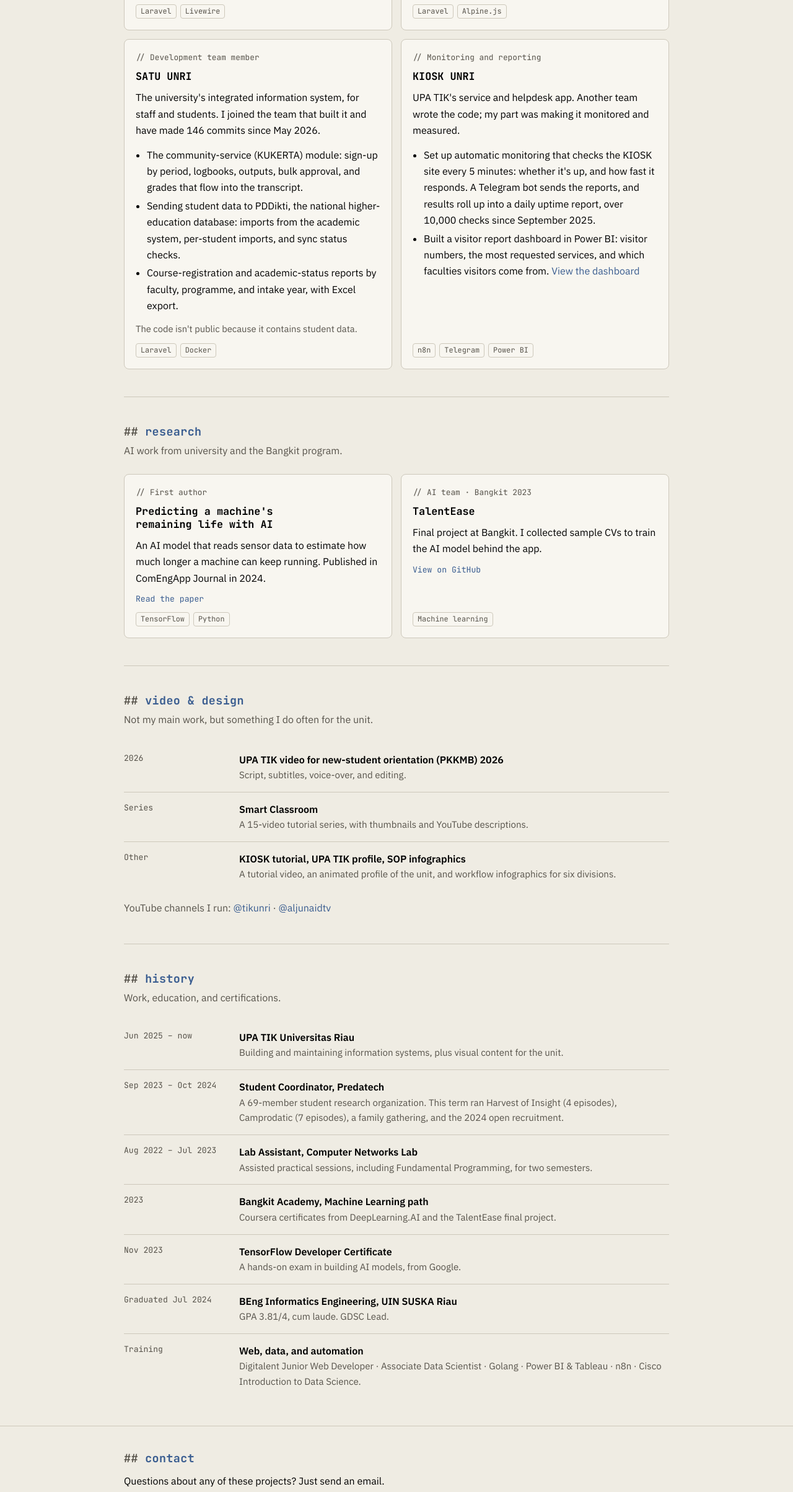
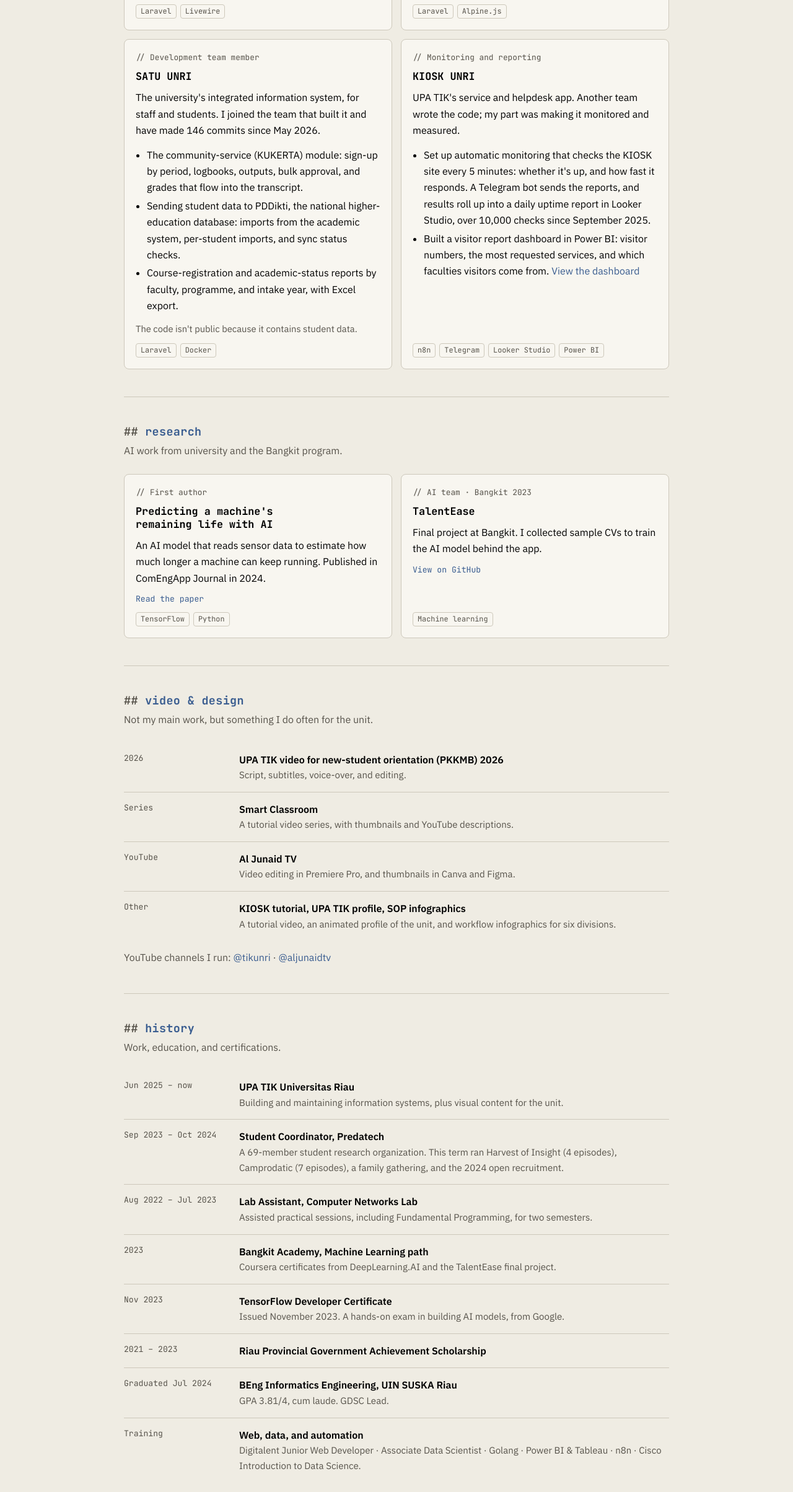
Before and after one commit to amdfzn/portfolio, a plain HTML site: page index.html in a window 1280 px wide. Shown: the part 1660-4068 px from the top of the page at 62% size. Drawn offline with Linux system fonts and the light colour scheme.

Commit message:
Tambah OG image, Al Junaid TV, beasiswa; KIOSK pakai Looker Studio
Co-Authored-By: Claude Opus 5.5 <noreply@anthropic.com>

```diff
--- a/index.html
+++ b/index.html
@@ -4,6 +4,14 @@
 <meta charset="utf-8">
 <meta name="viewport" content="width=device-width, initial-scale=1">
 <title>Ahmad Fauzan · Portfolio</title>
+<meta property="og:type" content="website">
+<meta property="og:title" content="Ahmad Fauzan — Backend &amp; Applied AI Developer">
+<meta property="og:description" content="Laravel, Python, TensorFlow, n8n. UPA TIK Universitas Riau.">
+<meta property="og:url" content="https://amdfzn.github.io/portfolio/">
+<meta property="og:image" content="https://amdfzn.github.io/portfolio/og-image.png">
+<meta property="og:image:width" content="1200">
+<meta property="og:image:height" content="630">
+<meta name="twitter:card" content="summary_large_image">
 <link rel="preconnect" href="https://fonts.googleapis.com">
 <link rel="preconnect" href="https://fonts.gstatic.com" crossorigin>
 <link href="https://fonts.googleapis.com/css2?family=IBM+Plex+Sans:wght@400;500;600&family=JetBrains+Mono:wght@400;500;700&display=swap" rel="stylesheet">
@@ -262,12 +270,12 @@ footer .contact span { color: var(--muted); }
           <p lang="id">Aplikasi layanan dan helpdesk UPA TIK. Kodenya ditulis tim lain; bagian saya membuat aplikasi ini terpantau dan terukur.</p>
           <p lang="en">UPA TIK's service and helpdesk app. Another team wrote the code; my part was making it monitored and measured.</p>
           <ul>
-            <li lang="id">Membuat pemantauan otomatis yang memeriksa situs KIOSK setiap 5 menit: hidup atau mati, dan seberapa cepat merespons. Laporannya dikirim lewat bot Telegram dan direkap jadi laporan uptime harian, lebih dari 10.000 pemeriksaan sejak September 2025.</li>
-            <li lang="en">Set up automatic monitoring that checks the KIOSK site every 5 minutes: whether it's up, and how fast it responds. A Telegram bot sends the reports, and results roll up into a daily uptime report, over 10,000 checks since September 2025.</li>
+            <li lang="id">Membuat pemantauan otomatis yang memeriksa situs KIOSK setiap 5 menit: hidup atau mati, dan seberapa cepat merespons. Laporannya dikirim lewat bot Telegram dan direkap jadi laporan uptime harian di Looker Studio, lebih dari 10.000 pemeriksaan sejak September 2025.</li>
+            <li lang="en">Set up automatic monitoring that checks the KIOSK site every 5 minutes: whether it's up, and how fast it responds. A Telegram bot sends the reports, and results roll up into a daily uptime report in Looker Studio, over 10,000 checks since September 2025.</li>
             <li lang="id">Membuat dashboard laporan pengunjung di Power BI: jumlah pengunjung, layanan yang paling banyak dicari, dan asal fakultas. <a href="https://app.powerbi.com/view?r=eyJrIjoiNWRhMzQ4OWMtNmQ3Ny00YjRiLWE1ZmUtZmEyMWJhMWMzMDg4IiwidCI6IjEwOTc3MWNhLTE3NmQtNGMxMS05M2E2LTNjYTk0YjA4ZGYyZiIsImMiOjEwfQ%3D%3D">Lihat dashboard</a></li>
             <li lang="en">Built a visitor report dashboard in Power BI: visitor numbers, the most requested services, and which faculties visitors come from. <a href="https://app.powerbi.com/view?r=eyJrIjoiNWRhMzQ4OWMtNmQ3Ny00YjRiLWE1ZmUtZmEyMWJhMWMzMDg4IiwidCI6IjEwOTc3MWNhLTE3NmQtNGMxMS05M2E2LTNjYTk0YjA4ZGYyZiIsImMiOjEwfQ%3D%3D">View the dashboard</a></li>
           </ul>
-          <div class="tags"><span>n8n</span><span>Telegram</span><span>Power BI</span></div>
+          <div class="tags"><span>n8n</span><span>Telegram</span><span>Looker Studio</span><span>Power BI</span></div>
         </article>
 
       </div>
@@ -308,7 +316,8 @@ footer .contact span { color: var(--muted); }
     </div>
     <div class="rows">
       <div class="row"><div class="when">2026</div><div><b><span lang="id">Video PKKMB 2026 UPA TIK</span><span lang="en">UPA TIK video for new-student orientation (PKKMB) 2026</span></b><p lang="id">Menulis naskah, membuat subtitle, mengisi suara, dan mengedit.</p><p lang="en">Script, subtitles, voice-over, and editing.</p></div></div>
-      <div class="row"><div class="when"><span lang="id">Seri</span><span lang="en">Series</span></div><div><b>Smart Classroom</b><p lang="id">Seri 15 video tutorial, lengkap dengan gambar sampul dan deskripsinya di YouTube.</p><p lang="en">A 15-video tutorial series, with thumbnails and YouTube descriptions.</p></div></div>
+      <div class="row"><div class="when"><span lang="id">Seri</span><span lang="en">Series</span></div><div><b>Smart Classroom</b><p lang="id">Seri video tutorial, lengkap dengan gambar sampul dan deskripsinya di YouTube.</p><p lang="en">A tutorial video series, with thumbnails and YouTube descriptions.</p></div></div>
+      <div class="row"><div class="when">YouTube</div><div><b>Al Junaid TV</b><p lang="id">Mengedit video dengan Premiere Pro, dan membuat thumbnail di Canva dan Figma.</p><p lang="en">Video editing in Premiere Pro, and thumbnails in Canva and Figma.</p></div></div>
       <div class="row"><div class="when"><span lang="id">Lainnya</span><span lang="en">Other</span></div><div><b><span lang="id">Tutorial KIOSK, profil UPA TIK, infografis SOP</span><span lang="en">KIOSK tutorial, UPA TIK profile, SOP infographics</span></b><p lang="id">Video tutorial, video animasi profil unit, dan infografis alur kerja enam divisi.</p><p lang="en">A tutorial video, an animated profile of the unit, and workflow infographics for six divisions.</p></div></div>
     </div>
     <p class="after"><span lang="id">Channel YouTube yang saya kelola:</span><span lang="en">YouTube channels I run:</span> <a href="https://www.youtube.com/@tikunri">@tikunri</a> · <a href="https://www.youtube.com/@aljunaidtv">@aljunaidtv</a></p>
@@ -325,7 +334,8 @@ footer .contact span { color: var(--muted); }
       <div class="row"><div class="when"><span lang="id">Sep 2023 – Okt 2024</span><span lang="en">Sep 2023 – Oct 2024</span></div><div><b><span lang="id">Koordinator Mahasiswa, Predatech</span><span lang="en">Student Coordinator, Predatech</span></b><p lang="id">Organisasi riset mahasiswa dengan 69 anggota. Pada periode ini berjalan Harvest of Insight (4 episode), Camprodatic (7 episode), Family Gathering, dan open recruitment 2024.</p><p lang="en">A 69-member student research organization. This term ran Harvest of Insight (4 episodes), Camprodatic (7 episodes), a family gathering, and the 2024 open recruitment.</p></div></div>
       <div class="row"><div class="when"><span lang="id">Agu 2022 – Jul 2023</span><span lang="en">Aug 2022 – Jul 2023</span></div><div><b><span lang="id">Asisten Laboratorium Jaringan Komputer</span><span lang="en">Lab Assistant, Computer Networks Lab</span></b><p lang="id">Mendampingi praktikum, termasuk Pemrograman Fundamental, selama dua semester.</p><p lang="en">Assisted practical sessions, including Fundamental Programming, for two semesters.</p></div></div>
       <div class="row"><div class="when">2023</div><div><b><span lang="id">Bangkit Academy, jalur Machine Learning</span><span lang="en">Bangkit Academy, Machine Learning path</span></b><p lang="id">Sertifikat Coursera dari DeepLearning.AI dan proyek akhir TalentEase.</p><p lang="en">Coursera certificates from DeepLearning.AI and the TalentEase final project.</p></div></div>
-      <div class="row"><div class="when">Nov 2023</div><div><b>TensorFlow Developer Certificate</b><p lang="id">Ujian praktik membuat model AI, dari Google.</p><p lang="en">A hands-on exam in building AI models, from Google.</p></div></div>
+      <div class="row"><div class="when">Nov 2023</div><div><b>TensorFlow Developer Certificate</b><p lang="id">Diterbitkan November 2023. Ujian praktik membuat model AI, dari Google.</p><p lang="en">Issued November 2023. A hands-on exam in building AI models, from Google.</p></div></div>
+      <div class="row"><div class="when">2021 – 2023</div><div><b><span lang="id">Beasiswa Prestasi Pemerintah Provinsi Riau</span><span lang="en">Riau Provincial Government Achievement Scholarship</span></b></div></div>
       <div class="row"><div class="when"><span lang="id">Lulus Juli 2024</span><span lang="en">Graduated Jul 2024</span></div><div><b><span lang="id">S1 Teknik Informatika, UIN SUSKA Riau</span><span lang="en">BEng Informatics Engineering, UIN SUSKA Riau</span></b><p lang="id">IPK 3,81, cum laude. Lead GDSC.</p><p lang="en">GPA 3.81/4, cum laude. GDSC Lead.</p></div></div>
       <div class="row"><div class="when"><span lang="id">Pelatihan</span><span lang="en">Training</span></div><div><b><span lang="id">Web, data, dan otomasi</span><span lang="en">Web, data, and automation</span></b><p>Digitalent Junior Web Developer · Associate Data Scientist · Golang · Power BI &amp; Tableau · n8n · Cisco Introduction to Data Science.</p></div></div>
     </div>
```
Also changed, not shown: eksplorasi.html (+9 -1 lines), og-image.png (added).
